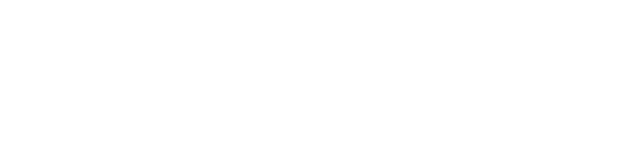
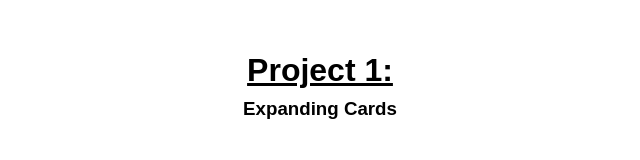
Before and after one commit to DakOneil/expandingCards, a plain HTML site: page index.html in a window 1280 px wide. Shown: the whole page, without its empty margins (320-960 px from the left). Drawn offline with Linux system fonts and the light colour scheme; a web font is replaced by a local one.

Commit message:
add page title

```diff
--- a/index.html
+++ b/index.html
@@ -9,6 +9,8 @@
     <title>Expanding Cards</title>
 </head>
 <body>
+    <h1>Project 1:</h1>
+    <h3>Expanding Cards</h3>
     <div class="container">
         <div class="panel active" style="background-image: url(/images/IMG_0577.jpeg)">
             <h3>Nayarit, Puerto Vallarta</h3>
--- a/style.css
+++ b/style.css
@@ -7,11 +7,18 @@
 body {
     font-family: 'Muli', sans-serif;
     display: flex;
+    flex-direction: column;
     align-items: center;
     justify-content: center;
     height: 100vh;
-    overflow: hidden;
+    overflow: scroll;
     margin: 0;
+}
+
+h1 {
+    margin-top: 50px;
+    margin-bottom: -10px;
+    text-decoration: underline;
 }
 
 .container {
```
Also changed, not shown: 1 other file.
